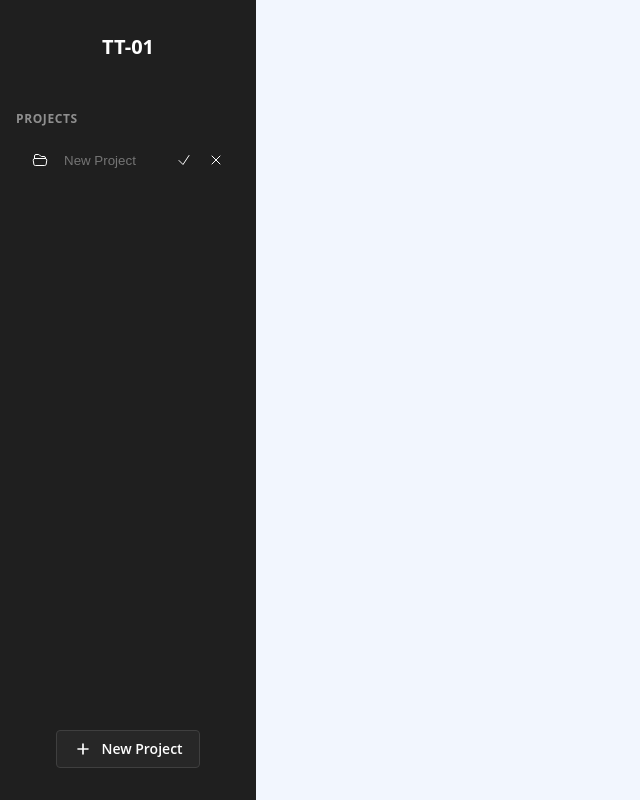
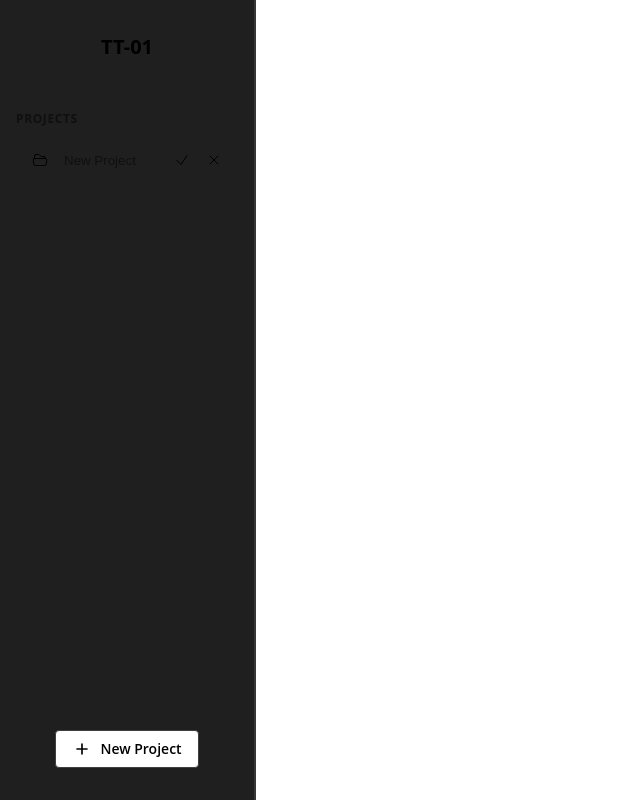
Before and after one commit to KrytaniK/todo-app, a React (Vite) app: page / in a window 1280 px wide. Both pictures are taken after a click on the button "New Project". Shown: the whole page, without its empty margins (0-640 px from the left). Built offline with nearby package versions, Linux system fonts and the light colour scheme.

Commit message:
Project Renaming + Styles Updates

```diff
--- a/src/components/contextMenu/contextMenu.css
+++ b/src/components/contextMenu/contextMenu.css
@@ -7,8 +7,12 @@
 
 .context-menu-item {
     padding: 8px 16px;
+    width: 100%;
+    text-align: start;
+    opacity: 60%;
 }
 
 .context-menu-item:hover {
     background-color: #2f2f2f;
+    opacity: 100%;
 }
--- a/src/components/contextMenu/contextMenu.jsx
+++ b/src/components/contextMenu/contextMenu.jsx
@@ -46,7 +46,7 @@ const C_ContextMenu = ({ children, options }) => {
     return <div onContextMenu={onOpenContextMenu} ref={menuContext}>
         {children}
         {
-            isOpen && options?.length !== 0 && <div className="context-menu" style={{ left: pos.x, top: pos.y}}>
+            isOpen && options?.length !== 0 && <div className="context-menu flex-column" style={{ left: pos.x, top: pos.y}}>
                 {
                     options.map(({ id, color, title, callback }) => {
                         return <button style={{color: color}} className="context-menu-item" key={id} onClick={(e) => { onMenuItemClicked(e, callback); }}>
--- a/src/components/index.js
+++ b/src/components/index.js
@@ -1,5 +1,7 @@
 import C_Sidebar from "./sidebar/sidebar";
 import C_SVG from "./svg";
 import C_ContextMenu from "./contextMenu/contextMenu";
+import C_ProjectList from "./projectList/projectList";
+import C_ProjectBoard from "./projectBoard/projectBoard";
 
-export { C_Sidebar, C_SVG, C_ContextMenu };
+export { C_Sidebar, C_SVG, C_ContextMenu, C_ProjectList, C_ProjectBoard };
--- /dev/null
+++ b/src/components/projectBoard/projectBoard.jsx
@@ -0,0 +1,8 @@
+import React from "react";
+import './projectBoard.css';
+
+const C_ProjectBoard = ({ statuses }) => {
+    return <div>board view</div>;
+}
+
+export default C_ProjectBoard;
--- /dev/null
+++ b/src/components/projectList/projectList.jsx
@@ -0,0 +1,8 @@
+import React from "react";
+import './projectList.css';
+
+const C_ProjectList = ({ statuses }) => {
+    return <div>list view</div>;
+}
+
+export default C_ProjectList;
--- a/src/components/sidebar/sidebar.css
+++ b/src/components/sidebar/sidebar.css
@@ -5,8 +5,8 @@
     padding-bottom: 32px;
     align-items: center;
     background-color: #1f1f1f;
-    color: white;
     box-sizing: border-box;
+    border-right: 2px solid #373737;
 }
 
 .app-name {
@@ -45,6 +45,11 @@
     gap: 16px;
     align-items: center;
     border-radius: var(--border-radius);
+    opacity: 50%;
+}
+
+.selected {
+    opacity: 100%;
 }
 
 .nav-links-category-item h4{
@@ -53,6 +58,7 @@
 
 .nav-links-category-item:hover {
     background-color: #272727;
+    opacity: 100%;
 }
 
 /* New Project Button Styling */
@@ -60,10 +66,14 @@
 .add-project {
     padding: 8px 16px;
     border-radius: var(--border-radius);
-    background-color: #272727;
+    background-color: var(--color-background);
     border: 1px solid #3f3f3f;
     align-items: center;
     gap: 8px;
+}
+
+#newProjectForm {
+    opacity: 100%;;
 }
 
 #newProjectNameInput {
--- a/src/components/sidebar/sidebar.jsx
+++ b/src/components/sidebar/sidebar.jsx
@@ -7,7 +7,9 @@ import './sidebar.css';
 const C_Sidebar = ({ projects }) => {
 
     const [addingNewProject, setAddingNewProject] = useState(false);
+    const [renameIndex, setRenameIndex] = useState(-1);
     const [projectList, setProjectList] = useState([...projects]);
+    const [selectedProject, setSelectedProject] = useState(undefined);
     const db = useIndexedDB();
 
     const onRemoveProject = (index) => {
@@ -40,6 +42,43 @@ const C_Sidebar = ({ projects }) => {
         setAddingNewProject(false);
     }
 
+    const onRenameProject = (event, project, index) => {
+        event.preventDefault();
+
+        const formData = new FormData(event.currentTarget);
+        const data = Object.fromEntries(formData.entries());
+
+        const newName = data["newProjectName"];
+
+        const newProject = { ...project, name: newName };
+
+        db.update('projects', newProject);
+
+        projectList.splice(index, 1, newProject);
+
+        setProjectList([
+            ...projectList
+        ])
+        setRenameIndex(-1);
+    }
+
+    const projectLinkOptions = (id, index) => {
+        return [
+            {
+                id: 'rename',
+                title: 'Rename',
+                color: 'var(--color-text)',
+                callback: () => { setRenameIndex(id); }
+            },
+            {
+                id: 'delete',
+                title: 'Delete Project',
+                color: 'var(--color-error)',
+                callback: () => { onRemoveProject(index); }
+            }
+        ]
+    }
+
     return <section id="sidebar" className="flex-column">
         <h2 className="app-name">TT-01</h2>
         <nav className="nav-links flex-column">
@@ -47,40 +86,46 @@ const C_Sidebar = ({ projects }) => {
                 <h6 className="nav-links-category-name">PROJECTS</h6>
                 <div className="nav-links-category-items flex-column">
                     {
-                        projectList.length !== 0 && projectList.map((project, index) => <C_ContextMenu key={project.id}  options={[
-                            {
-                                id: 'delete',
-                                title: 'Delete Project',
-                                color: '#EA274A',
-                                callback: () => { onRemoveProject(index); }
-                            }
-                        ]}>
-                            <Link className="nav-links-category-item flex-row" to={`/projects/${project.id}`}>
-                                <C_SVG sourceURL="/folder-open.svg" size="1rem" color="white" />
-                                <h5>{project.name}</h5>
-                            </Link>
-                        </C_ContextMenu>)
+                        projectList.length !== 0 && projectList.map((project, index) => {
+
+                            if (renameIndex === project.id) return <C_NewProjectInput key={project.id} onSubmit={e => onRenameProject(e, project, index)} onCancel={() => { setRenameIndex(-1); }} placeholderText={project.name}/>
+
+                            return <C_ContextMenu key={project.id} options={projectLinkOptions(project.id, index)}>
+                                <Link
+                                    className={`nav-links-category-item flex-row ${selectedProject === project.id ? 'selected' : ''}`}
+                                    to={`/projects/${project.id}`}
+                                    onClick={() => { setSelectedProject(project.id); }}
+                                >
+                                    <C_SVG sourceURL="/folder-open.svg" size="1rem" color="var(--color-text)" />
+                                    <h5>{project.name}</h5>
+                                </Link>
+                            </C_ContextMenu>
+                        })
                     }
                     {
-                        addingNewProject && <form className="nav-links-category-item flex-row" onSubmit={onCreateNewProject}>
-                            <C_SVG sourceURL="/folder-open.svg" size="1rem" color="white" />
-                            <input type="text" id="newProjectNameInput" name="newProjectName" aria-label="New Project Name" placeholder="New Project" autoFocus={true} />
-                            <button type="submit">
-                                <C_SVG sourceURL="/checkmark.svg" size="1rem" color="white" />
-                            </button>
-                            <button type="button" onClick={() => { setAddingNewProject(false); }}>
-                                <C_SVG sourceURL="/x.svg" size="1rem" color="white" />
-                            </button>
-                        </form>
+                        addingNewProject && <C_NewProjectInput onSubmit={onCreateNewProject} onCancel={() => { setAddingNewProject(false); }} />
                     }
                 </div>
             </section>
         </nav>
         <button className="add-project flex-row" onClick={() => { setAddingNewProject(true); }}>
-            <C_SVG sourceURL="/plus-small.svg" size="1.25rem" color="white" />
+            <C_SVG sourceURL="/plus-small.svg" size="1.25rem" color="var(--color-text)" />
             <h5>New Project</h5>
         </button>
     </section>;
 }
 
+const C_NewProjectInput = ({ onSubmit, onCancel, placeholderText }) => {
+    return <form id="newProjectForm" className="nav-links-category-item flex-row" onSubmit={onSubmit}>
+        <C_SVG sourceURL="/folder-open.svg" size="1rem" color="var(--color-text)" />
+        <input type="text" id="newProjectNameInput" name="newProjectName" aria-label="New Project Name" placeholder={`${placeholderText || 'New Project'}`} autoFocus={true} />
+        <button type="submit">
+            <C_SVG sourceURL="/checkmark.svg" size="1rem" color="var(--color-text)" />
+        </button>
+        <button type="button" onClick={() => { onCancel(false); }}>
+            <C_SVG sourceURL="/x.svg" size="1rem" color="var(--color-text)" />
+        </button>
+    </form>
+}
+
 export default C_Sidebar;
--- a/src/pages/project/project.css
+++ b/src/pages/project/project.css
@@ -0,0 +1,5 @@
+.project-wrapper {
+    width: 100%;
+    height: 100%;
+    box-sizing: border-box;
+}
--- a/src/pages/project/project.jsx
+++ b/src/pages/project/project.jsx
@@ -1,13 +1,18 @@
-import React from "react";
+import React, { useState } from "react";
 import { useLoaderData } from "react-router-dom";
+import { C_ProjectList, C_ProjectBoard } from '../../components';
 import './project.css';
 
 const P_Project = () => {
 
+    const [view, setView] = useState('List');
+
     const { project } = useLoaderData();
 
-    return <div className="project-wrapper">
-
+    return <div className="project-wrapper flex-column">
+        <section className="project-header"></section>
+        { view === 'List' && <C_ProjectList statuses={project.statuses}/> }
+        { view === 'Board' && <C_ProjectBoard statuses={project.statuses}/> }
     </div>;
 }
 
--- a/src/styles.css
+++ b/src/styles.css
@@ -2,7 +2,6 @@
   font-family: 'Open Sans', system-ui, Avenir, Helvetica, Arial, sans-serif;
   line-height: 1.5;
   font-size: 16px;
-  background-color: #F2F6FE;
 
   --border-radius: 4px;
   --color-primary: #0052E7;
@@ -20,6 +19,8 @@ body {
   min-height: 100%;
   height: 100%;
   margin: 0;
+  background-color: var(--color-background);
+  color: var(--color-text);
 }
 
 h1, h2, h3, h4, h5, h6, p {
@@ -58,12 +59,12 @@ h6 {
 p {
   font-size: .875rem;
   font-weight: 600;
-  color: rgba(0,0,0, .5);
+  color: var(--color-text);
 }
 
 p.small {
   font-size: .75rem;
-  color: rgba(0, 0, 0, .5);
+  color: var(--color-text);
 }
 
 button {
@@ -93,6 +94,21 @@ input {
 input:focus {
   border: none;
   outline: none;
+}
+
+::placeholder {
+  color: var(--color-text);
+  opacity: 50%;
+}
+
+::-moz-placeholder {
+  color: var(--color-text);
+  opacity: 50%;
+}
+
+::-webkit-input-placeholder {
+  color: var(--color-text);
+  opacity: 50%;
 }
 
 ol, ul {
@@ -125,3 +141,17 @@ main {
   display: flex;
   flex-direction: column;
 }
+
+@media (prefers-color-scheme: dark) {
+  :root {
+    --color-background: #272727;
+    --color-text: #FFF;
+  }
+}
+
+@media (prefers-color-scheme: light) {
+  :root {
+    --color-background: #FFF;
+    --color-text: #000;
+  }
+}
```
Also changed, not shown: src/components/projectBoard/projectBoard.css (added), src/components/projectList/projectList.css (added).
